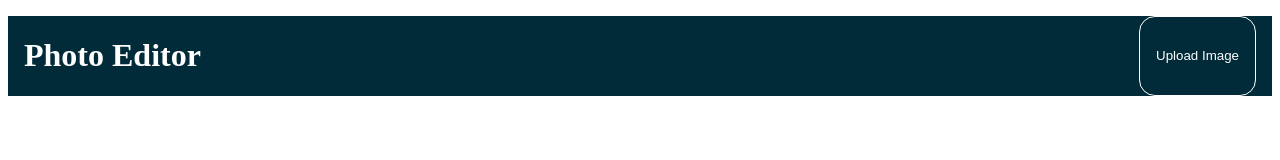
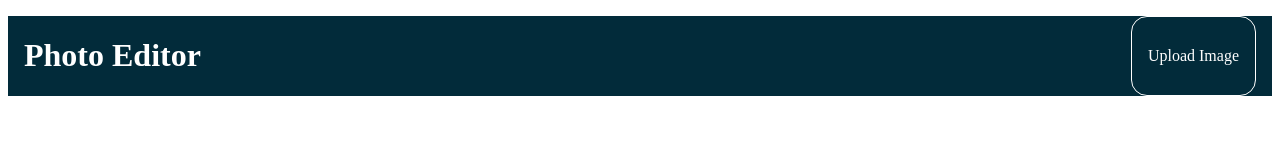
Before and after one commit to vadimpavlovskiy/photo-editor, a Next.js app: page / in a window 1280 px wide. Shown: the top 160 px of the page. Built offline with nearby package versions, Linux system fonts and the light colour scheme.

Commit message:
Modified Button component

```diff
--- a/app/components/button/buttonComponent.tsx
+++ b/app/components/button/buttonComponent.tsx
@@ -4,12 +4,17 @@ import styled from 'styled-components';
 
 interface IButton {
     text: string,
+    type: 'button' | 'file'
 }
-const Button = styled.button`
-padding: 1rem;
+
+const LabelStyled = styled.label`
 background-color: ${props => props.theme.colors.gunMetal};
 
 color: white;
+
+display: flex;
+align-items: center;
+padding: 0.1rem 1rem;
 
 border: 0.1px solid;
 border-radius: 1rem;
@@ -24,11 +29,12 @@ cursor: pointer;
     border: 0.1px solid;
 }
 `
-const ButtonCustom = ({text}:IButton) => { // Basic Button Component
+const ButtonCustom = ({text, type}:IButton) => { // Basic Button Component
     return(
-        <Button>
-            {text}
-        </Button>
+        <>
+            <input type={type} id='button' hidden />
+            <LabelStyled htmlFor="button">{text}</LabelStyled>
+        </>
     )
 }
 
--- a/app/page.tsx
+++ b/app/page.tsx
@@ -9,7 +9,7 @@ export default function Home() {
     <MainLayout>
       <HeaderLayout>
         <h1 style={{color: 'white'}}>Photo Editor</h1>
-        <ButtonCustom text="Upload Image" />
+        <ButtonCustom type="file" text="Upload Image" />
       </HeaderLayout>
     </MainLayout>
   )
```
